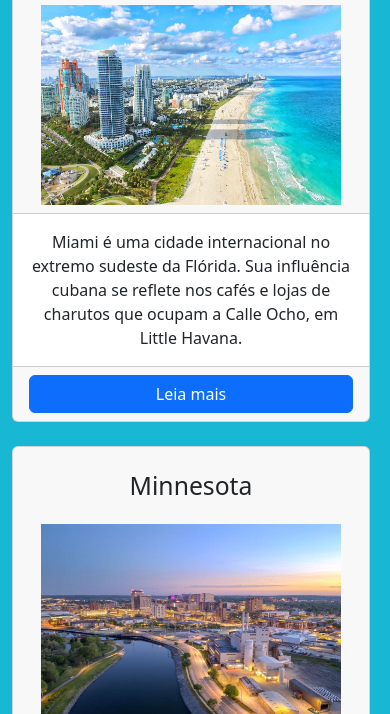
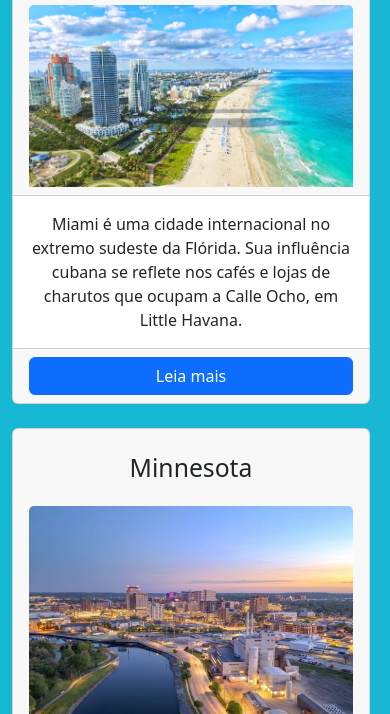
Before and after one commit to gabrielscarpino/Blog_das_cidades, a plain HTML site: page index.html in a window 390 px wide. Shown: the part 530-1244 px from the top of the page. Drawn offline with Linux system fonts and the light colour scheme.

Commit message:
Correção de imagens saltando dos cards na resolução média

```diff
--- a/index.html
+++ b/index.html
@@ -56,7 +56,7 @@
                     <article class="card col-lg-3 col-md-6 col-sm-12 me-2 mt-4">
                         <div class="card-header">
                             <h2>Miami</h2>
-                            <img src="./Imagens/Miami.jpg" alt="">
+                            <img class="card-img-top" src="./Imagens/Miami.jpg" alt="">
                         </div>
                         <div class="card-body">
                             <p class="card-text"> Miami é uma cidade internacional no extremo sudeste da Flórida. Sua influência cubana se reflete nos cafés e lojas de charutos que ocupam a Calle Ocho, em Little Havana. </p>
@@ -70,7 +70,7 @@
                     <article class="card col-lg-3 col-md-6 col-sm-12 me-2 mt-4">
                         <div class="card-header">
                             <h2>Minnesota</h2>
-                            <img src="./Imagens/minnesota.jpg" alt="">
+                            <img class="card-img-top" src="./Imagens/minnesota.jpg" alt="">
                         </div>
                         <div class="card-body">
                             <p class="card-text">Minnesota é um estado da região centro-oeste dos EUA que faz fronteira com o Canadá e o Lago Superior, o maior dos Grandes Lagos. </p>
@@ -84,7 +84,7 @@
                     <article class="card col-lg-3 col-md-6 col-sm-12 mt-4">
                         <div class="card-header">
                             <h2>Boston</h2>
-                            <img src="./Imagens/boston.jpeg" alt="">
+                            <img class="card-img-top" src="./Imagens/boston.jpeg" alt="">
                         </div>
                         <div class="card-body">
                             <p class="card-text">Boston é a capital e a maior cidade de Massachusetts. Fundada em 1630, é uma das mais antigas cidades do EUA. </p>
--- a/style.css
+++ b/style.css
@@ -34,8 +34,7 @@ header{
 }
 
 .card-header img{
-    width: 300px;
-    height: 200px;
+    height: 150px;
 
 }
 
@@ -72,4 +71,9 @@ text-align: center;
         width: 1080px;
         height: 400px;
     }
+
+    .card-header img{
+        width: 100%;
+        height: 100%;
+    }
 }
```
